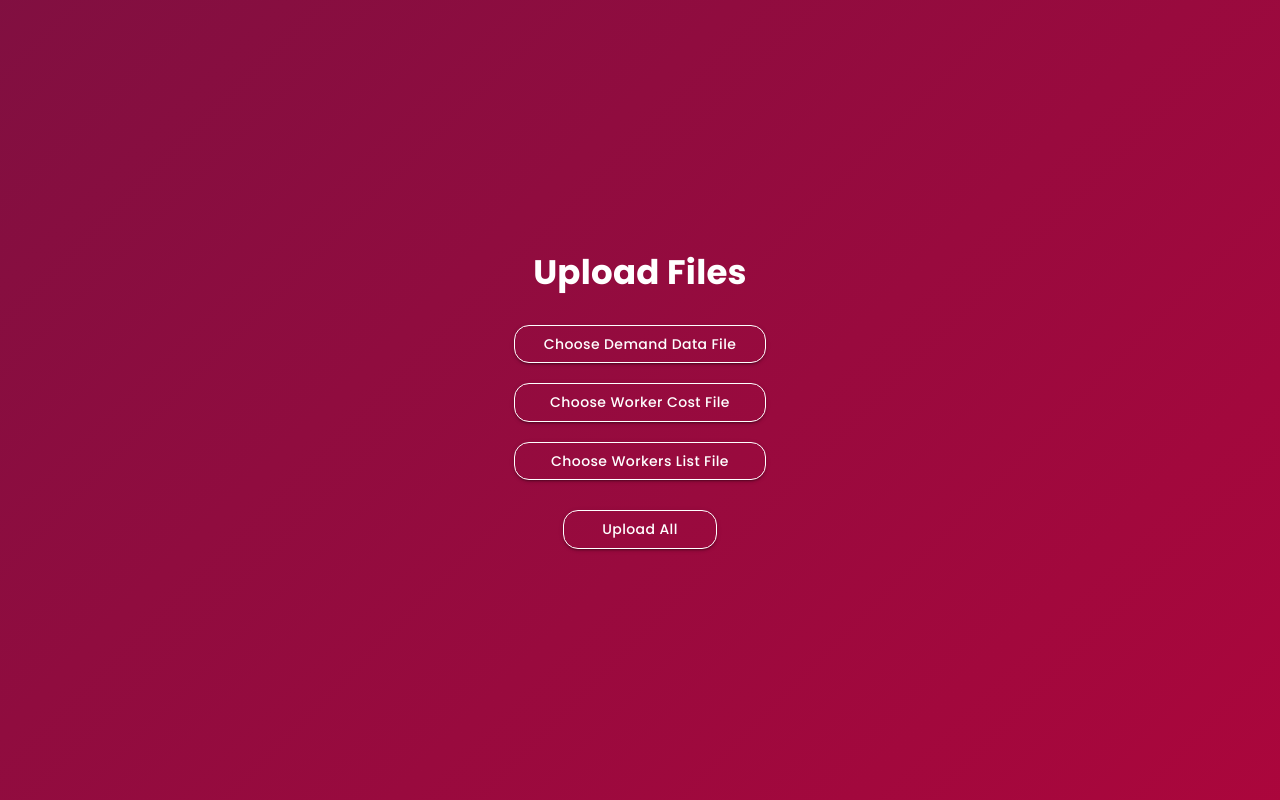
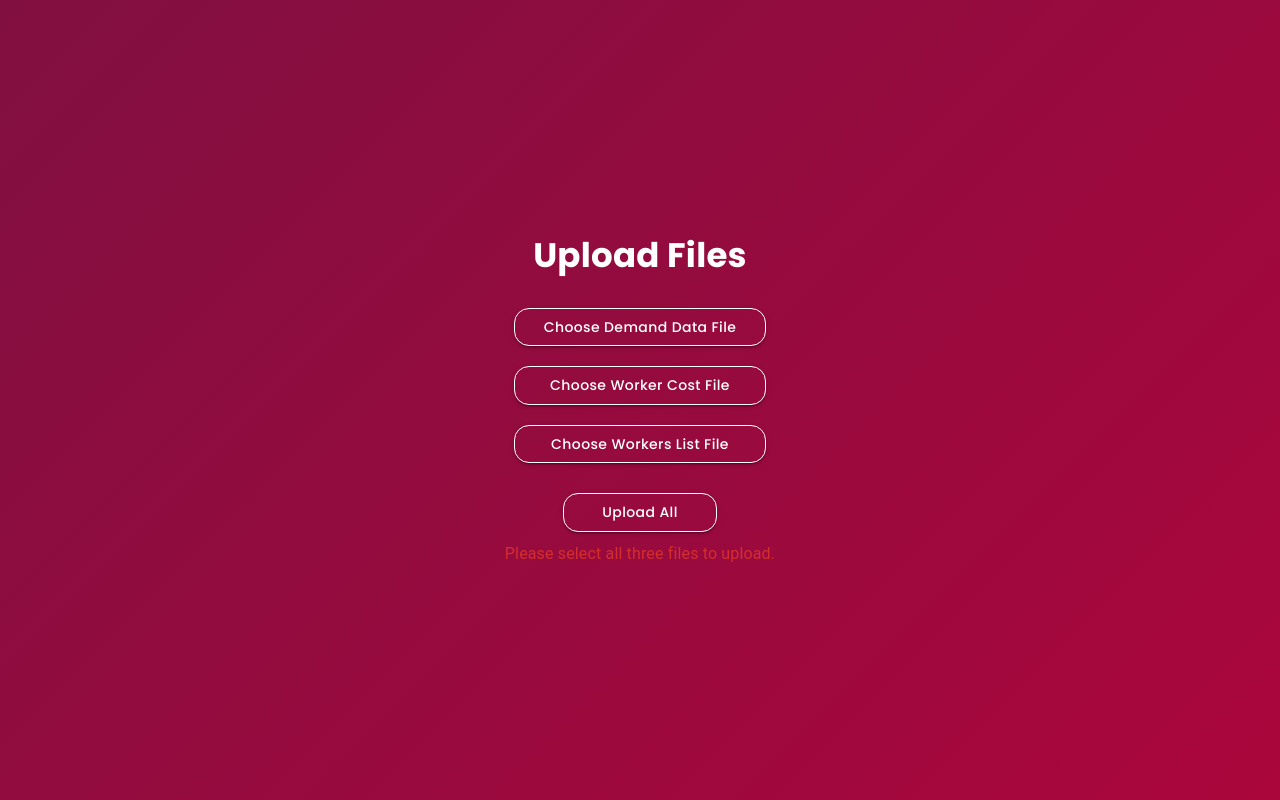
Before and after one commit to AhiyaSchneider/client_FinalProject, a React (Create React App) app: page /upload in a window 1280 px wide. Both pictures are taken after a click on the button "Upload All". Built offline with nearby package versions, Linux system fonts and the light colour scheme.

Commit message:
Added files validation upon upload on client side and messages on invalid files. Design same as before.

```diff
--- a/package.json
+++ b/package.json
@@ -10,7 +10,7 @@
     "@testing-library/react": "^13.4.0",
     "@testing-library/user-event": "^13.5.0",
     "axios": "^1.7.7",
-    "framer-motion": "^11.11.10",
+    "framer-motion": "^11.11.11",
     "react": "^18.3.1",
     "react-dom": "^18.3.1",
     "react-router-dom": "^6.27.0",
--- a/src/pages/Upload.js
+++ b/src/pages/Upload.js
@@ -3,62 +3,83 @@ import { Container, Typography, Button, LinearProgress } from '@mui/material';
 import axios from 'axios';
 import { useNavigate } from 'react-router-dom';
 import { motion } from 'framer-motion';
-import './Upload.css'
-
-
 
 function Upload({ onScheduleUpdate }) {
   const [demandFile, setDemandFile] = useState(null);
   const [costFile, setCostFile] = useState(null);
   const [workersFile, setWorkersFile] = useState(null);
   const [uploading, setUploading] = useState(false);
-  const navigate = useNavigate();  // Hook to navigate to /schedule
+  const [error, setError] = useState('');
+  const navigate = useNavigate();
 
-  // Handle file changes
-  const handleDemandFileChange = (event) => {
-    setDemandFile(event.target.files[0]);
+  const requiredHeaders = {
+    demandFile: ['Date', 'Time Interval', 'Worker Type', 'Demand'],
+    costFile: ['Worker ID', 'Worker Name', 'Skill', 'Hourly Cost', 'Available From', 'Available Until'],
+    workersFile: ['Worker ID', 'Worker Name', 'Skill', 'Available From', 'Available Until']
   };
 
-  const handleCostFileChange = (event) => {
-    setCostFile(event.target.files[0]);
+  const handleFileChange = (setter) => (event) => {
+    const file = event.target.files[0];
+    if (file && file.type !== 'text/csv') {
+      setError(`Please upload a CSV file.`);
+      setter(null);
+    } else {
+      setError('');
+      setter(file);
+    }
   };
 
-  const handleWorkersFileChange = (event) => {
-    setWorkersFile(event.target.files[0]);
+  const validateFileStructure = (file, expectedHeaders, fileName) => {
+    return new Promise((resolve, reject) => {
+      const reader = new FileReader();
+      reader.onload = (e) => {
+        const text = e.target.result;
+        const lines = text.split('\n');
+        const headers = lines[0].split(',').map(header => header.trim());
+
+        const missingHeaders = expectedHeaders.filter(header => !headers.includes(header));
+        if (missingHeaders.length > 0) {
+          reject(`The ${fileName} file is missing the following columns: ${missingHeaders.join(', ')}`);
+        } else {
+          resolve();
+        }
+      };
+      reader.onerror = () => reject(`Error reading ${fileName} file.`);
+      reader.readAsText(file);
+    });
   };
 
-  // Handle file upload
   const handleUpload = async () => {
     if (!demandFile || !costFile || !workersFile) {
-      alert('Please select all three files to upload.');
+      setError('Please select all three files to upload.');
       return;
     }
 
-    const formData = new FormData();
-    formData.append('demandFile', demandFile);
-    formData.append('costFile', costFile);
-    formData.append('workersFile', workersFile);
+    try {
+      await Promise.all([
+        validateFileStructure(demandFile, requiredHeaders.demandFile, 'Demand Data'),
+        validateFileStructure(costFile, requiredHeaders.costFile, 'Cost Data'),
+        validateFileStructure(workersFile, requiredHeaders.workersFile, 'Workers List')
+      ]);
 
-    try {
       setUploading(true);
+      setError('');
+
+      const formData = new FormData();
+      formData.append('demandFile', demandFile);
+      formData.append('costFile', costFile);
+      formData.append('workersFile', workersFile);
+
       const res = await axios.post('http://localhost:5000/api/upload', formData, {
-        headers: {
-          'Content-Type': 'multipart/form-data'
-        }
+        headers: { 'Content-Type': 'multipart/form-data' }
       });
 
-      // Update the schedule in the parent state and navigate to the schedule display page
       onScheduleUpdate(res.data.schedule);
-      navigate('/schedule');  // Navigate to the /schedule page
-
-    } catch (error) {
-      console.error('Error uploading the files', error.response?.data || error.message);
-      alert(`Failed to upload files: ${error.response?.data || error.message}`);
+      navigate('/schedule');
+    } catch (validationError) {
+      setError(validationError);
     } finally {
       setUploading(false);
-      setDemandFile(null);
-      setCostFile(null);
-      setWorkersFile(null);
     }
   };
 
@@ -80,54 +101,26 @@ function Upload({ onScheduleUpdate }) {
         display: 'flex',
         justifyContent: 'center',
         alignItems: 'center',
-        background: 'linear-gradient(-45deg, #FF5733, #C70039, #900C3F, #581845)', // Pink to yellow to purple
+        background: 'linear-gradient(-45deg, #FF5733, #C70039, #900C3F, #581845)',
         backgroundSize: '400% 400%',
         zIndex: -1,
       }}
     >
-      <Container
-        maxWidth="sm"
-        style={{
-          minHeight: '100vh',          // Full viewport height
-          display: 'flex',
-          justifyContent: 'center',     // Horizontal centering
-          alignItems: 'center',         // Vertical centering
-          flexDirection: 'column',      // Stack children vertically
-          textAlign: 'center',          // Center-align text and buttons
-        }}
-      >
-
-        {/* Main Container Content */}
+      <Container maxWidth="sm" style={{ minHeight: '100vh', display: 'flex', justifyContent: 'center', alignItems: 'center', flexDirection: 'column', textAlign: 'center' }}>
         <motion.div
           id='motion-container-outer'
-          initial={{ opacity: 0, y: -50 }} // Initial position and opacity
-          animate={{ opacity: 1, y: 0 }}   // Final position and opacity
-          transition={{ duration: 0.6 }}    // Duration of the animation
-          style={{
-            width: '70%',
-            paddingTop: '2rem',
-            paddingBottom: '2rem',
-            overflow: 'hidden'
-          }}
+          initial={{ opacity: 0, y: -50 }}
+          animate={{ opacity: 1, y: 0 }}
+          transition={{ duration: 0.6 }}
+          style={{ width: '70%', paddingTop: '2rem', paddingBottom: '2rem', overflow: 'hidden' }}
         >
-          <Typography
-            variant="h4"
-            gutterBottom
-            style={{ fontFamily: 'Poppins, sans-serif', fontWeight: 700, paddingBottom: 20, color: '#FFFFFF' }}
-          >
+          <Typography variant="h4" gutterBottom style={{ fontFamily: 'Poppins, sans-serif', fontWeight: 700, paddingBottom: 20, color: '#FFFFFF' }}>
             Upload Files
           </Typography>
 
-
           {/* Demand File Input */}
           <div>
-            <input
-              accept=".xlsx, .xls, .csv"
-              style={{ display: 'none' }}
-              id="demand-file"
-              type="file"
-              onChange={handleDemandFileChange}
-            />
+            <input accept=".csv" style={{ display: 'none' }} id="demand-file" type="file" onChange={handleFileChange(setDemandFile)} />
             <label htmlFor="demand-file">
               <motion.div whileHover={{ scale: 1.10 }} style={{ display: 'inline-block', width: '100%' }}>
                 <Button
@@ -142,27 +135,18 @@ function Upload({ onScheduleUpdate }) {
                     width: '65%',
                     border: '1.5px solid #FFFFFF',
                     borderRadius: '15px'
-                  }}>
+                  }}
+                >
                   Choose Demand Data File
                 </Button>
               </motion.div>
             </label>
-            {demandFile && (
-              <Typography variant="subtitle1" gutterBottom>
-                Selected file: {demandFile.name}
-              </Typography>
-            )}
+            {demandFile && <Typography variant="subtitle1" gutterBottom>Selected file: {demandFile.name}</Typography>}
           </div>
 
           {/* Cost File Input */}
           <div style={{ marginTop: 20 }}>
-            <input
-              accept=".xlsx, .xls, .csv"
-              style={{ display: 'none' }}
-              id="cost-file"
-              type="file"
-              onChange={handleCostFileChange}
-            />
+            <input accept=".csv" style={{ display: 'none' }} id="cost-file" type="file" onChange={handleFileChange(setCostFile)} />
             <label htmlFor="cost-file">
               <motion.div whileHover={{ scale: 1.10 }} style={{ display: 'inline-block', width: '100%' }}>
                 <Button
@@ -177,27 +161,18 @@ function Upload({ onScheduleUpdate }) {
                     width: '65%',
                     border: '1.5px solid #FFFFFF',
                     borderRadius: '15px'
-                  }}>
+                  }}
+                >
                   Choose Worker Cost File
                 </Button>
               </motion.div>
             </label>
-            {costFile && (
-              <Typography variant="subtitle1" gutterBottom>
-                Selected file: {costFile.name}
-              </Typography>
-            )}
+            {costFile && <Typography variant="subtitle1" gutterBottom>Selected file: {costFile.name}</Typography>}
           </div>
 
           {/* Workers File Input */}
           <div style={{ marginTop: 20 }}>
-            <input
-              accept=".xlsx, .xls, .csv"
-              style={{ display: 'none' }}
-              id="workers-file"
-              type="file"
-              onChange={handleWorkersFileChange}
-            />
+            <input accept=".csv" style={{ display: 'none' }} id="workers-file" type="file" onChange={handleFileChange(setWorkersFile)} />
             <label htmlFor="workers-file">
               <motion.div whileHover={{ scale: 1.10 }} style={{ display: 'inline-block', width: '100%' }}>
                 <Button
@@ -212,16 +187,13 @@ function Upload({ onScheduleUpdate }) {
                     width: '65%',
                     border: '1.5px solid #FFFFFF',
                     borderRadius: '15px'
-                  }}>
+                  }}
+                >
                   Choose Workers List File
                 </Button>
               </motion.div>
             </label>
-            {workersFile && (
-              <Typography variant="subtitle1" gutterBottom>
-                Selected file: {workersFile.name}
-              </Typography>
-            )}
+            {workersFile && <Typography variant="subtitle1" gutterBottom>Selected file: {workersFile.name}</Typography>}
           </div>
 
           {/* Upload Button */}
@@ -240,14 +212,16 @@ function Upload({ onScheduleUpdate }) {
                 marginTop: '20px',
                 border: '1.5px solid #FFFFFF',
                 borderRadius: '15px'
-              }}>
+              }}
+            >
               Upload All
             </Button>
           </motion.div>
           {uploading && <LinearProgress style={{ marginTop: 10 }} />}
+          {error && <Typography color="error" style={{ marginTop: 10 }}>{error}</Typography>}
         </motion.div>
       </Container>
-    </motion.div >
+    </motion.div>
   );
 }
 
```
Also changed, not shown: 1 other file (tests, documents, lock files or other folders).
